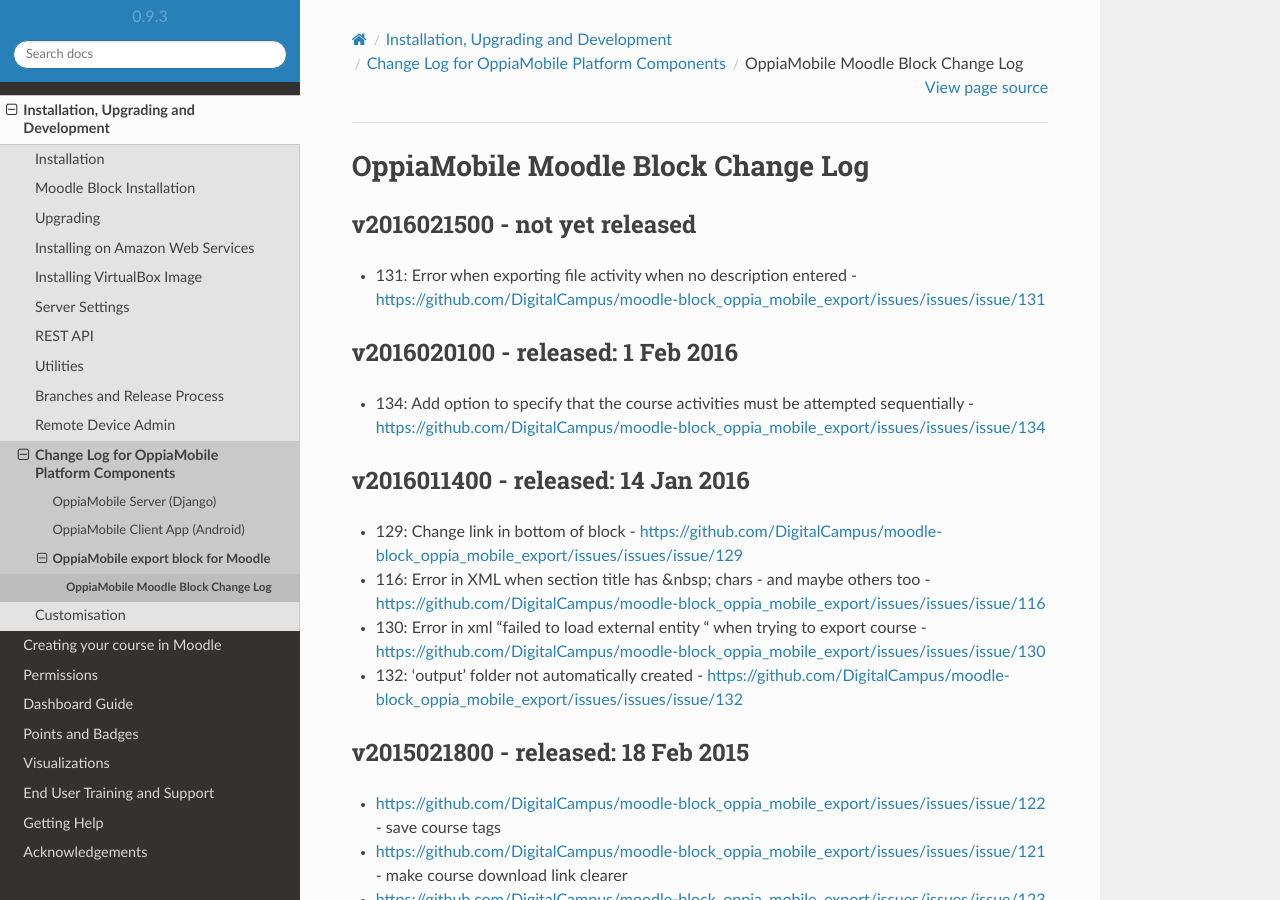
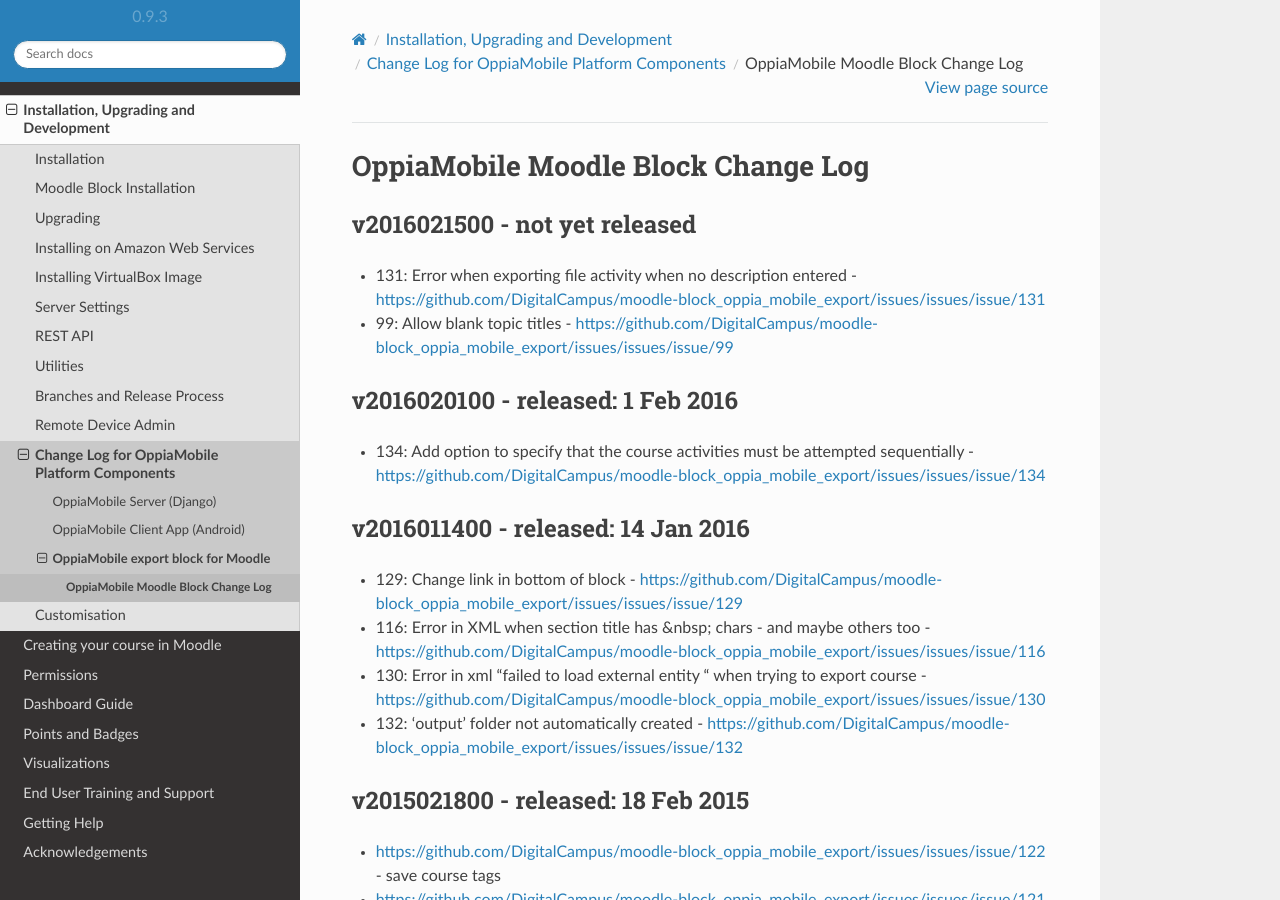
Before and after one commit to DigitalCampus/django-oppia, a Sphinx documentation site: the page built from docs/dev/changelog_moodleblock.rst, in a window 1280 px wide and 900 px high. Built offline with Sphinx 7.4.7 and the Read the Docs theme 2.0.0, drawn with Linux system fonts in a browser that asks for light colours; pages that are not in the unit, such as notebooks, are missing from menus; the version number is read from the project's files by our own code.

Commit message:
update docs

```diff
--- a/docs/dev/changelog_moodleblock.rst
+++ b/docs/dev/changelog_moodleblock.rst
@@ -7,7 +7,7 @@
 --------------------------------------
 
 * 131: Error when exporting file activity when no description entered - https://github.com/DigitalCampus/moodle-block_oppia_mobile_export/issues/issues/issue/131
-
+* 99: Allow blank topic titles - https://github.com/DigitalCampus/moodle-block_oppia_mobile_export/issues/issues/issue/99
 
 .. _blockv2016020100:
 
```
